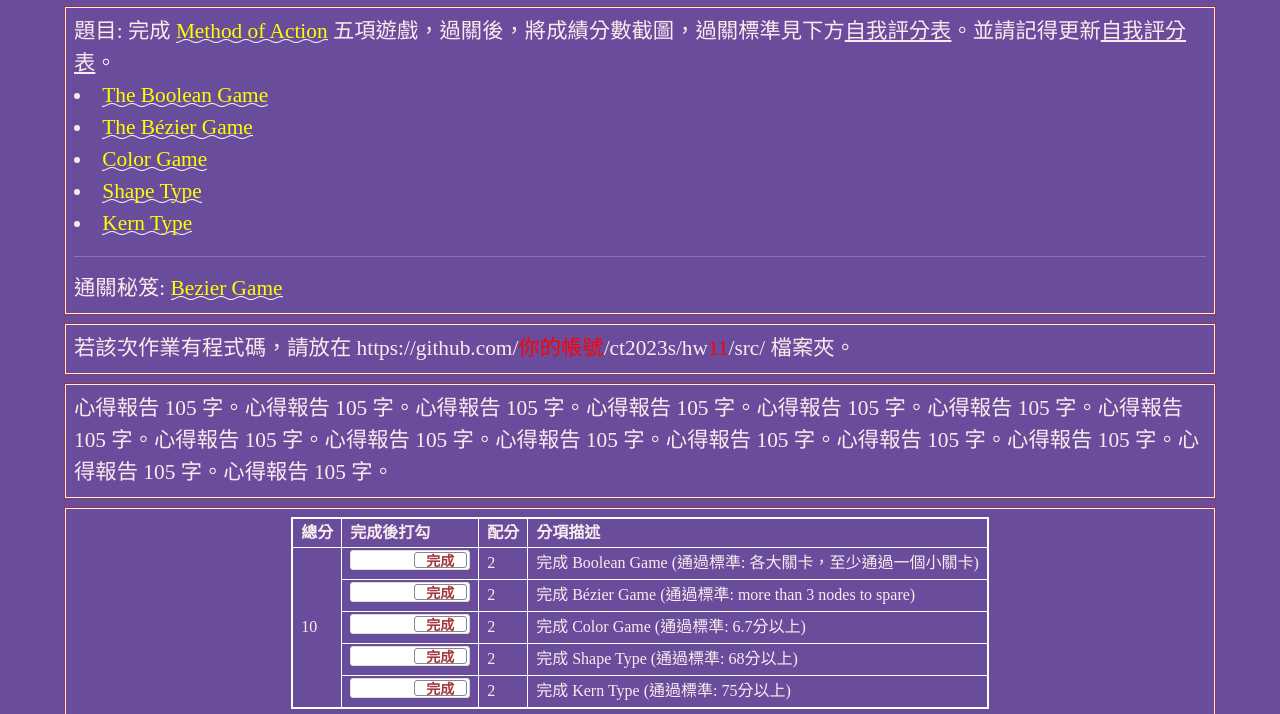
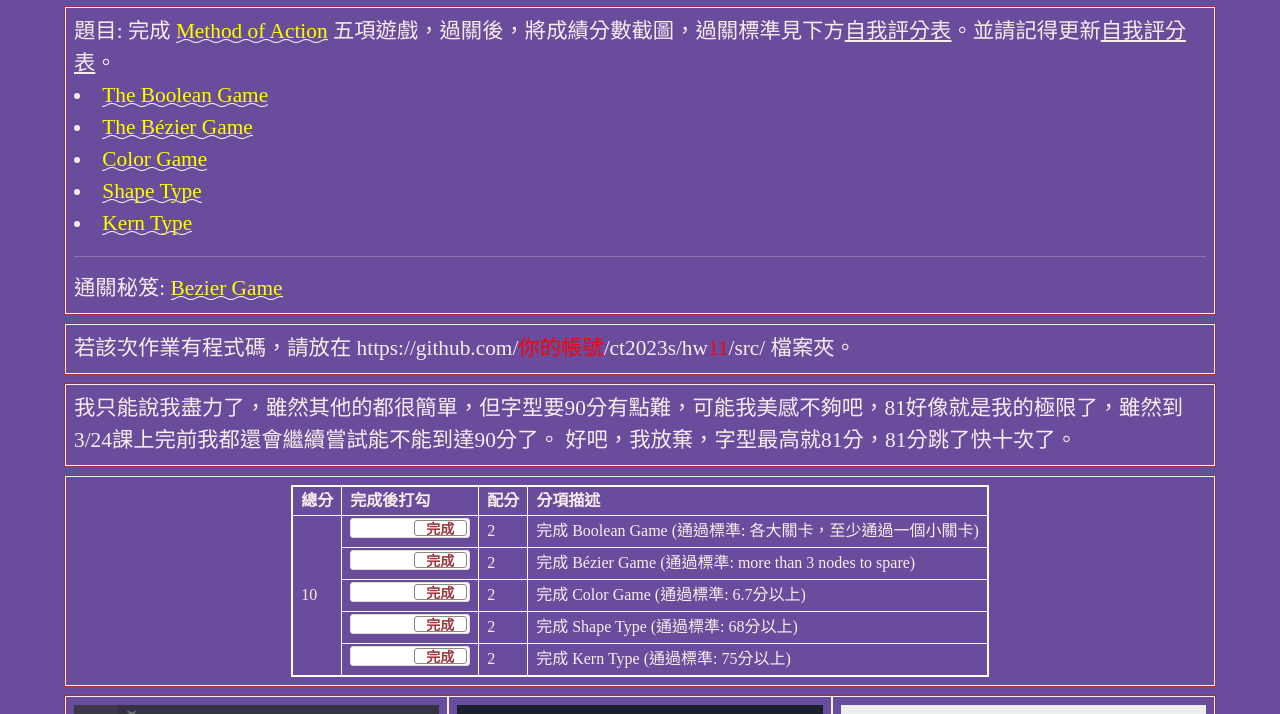
Before and after one commit to Yang8795/ct2023s, a plain HTML site: page hw11/index.html in a window 1280 px wide. Shown: the part 86-800 px from the top of the page. Drawn offline with nearby package versions, Linux system fonts and the light colour scheme.

Commit message:
Update index.html

```diff
--- a/hw11/index.html
+++ b/hw11/index.html
@@ -199,7 +199,8 @@
   <!-- ------------------------------------------------>
   <div class="row hw12">
     <div class="col-md-12 twenty">
-      心得報告 105 字。心得報告 105 字。心得報告 105 字。心得報告 105 字。心得報告 105 字。心得報告 105 字。心得報告 105 字。心得報告 105 字。心得報告 105 字。心得報告 105 字。心得報告 105 字。心得報告 105 字。心得報告 105 字。心得報告 105 字。心得報告 105 字。
+      我只能說我盡力了，雖然其他的都很簡單，但字型要90分有點難，可能我美感不夠吧，81好像就是我的極限了，雖然到3/24課上完前我都還會繼續嘗試能不能到達90分了。
+好吧，我放棄，字型最高就81分，81分跳了快十次了。
     </div>
   </div>
 
```
